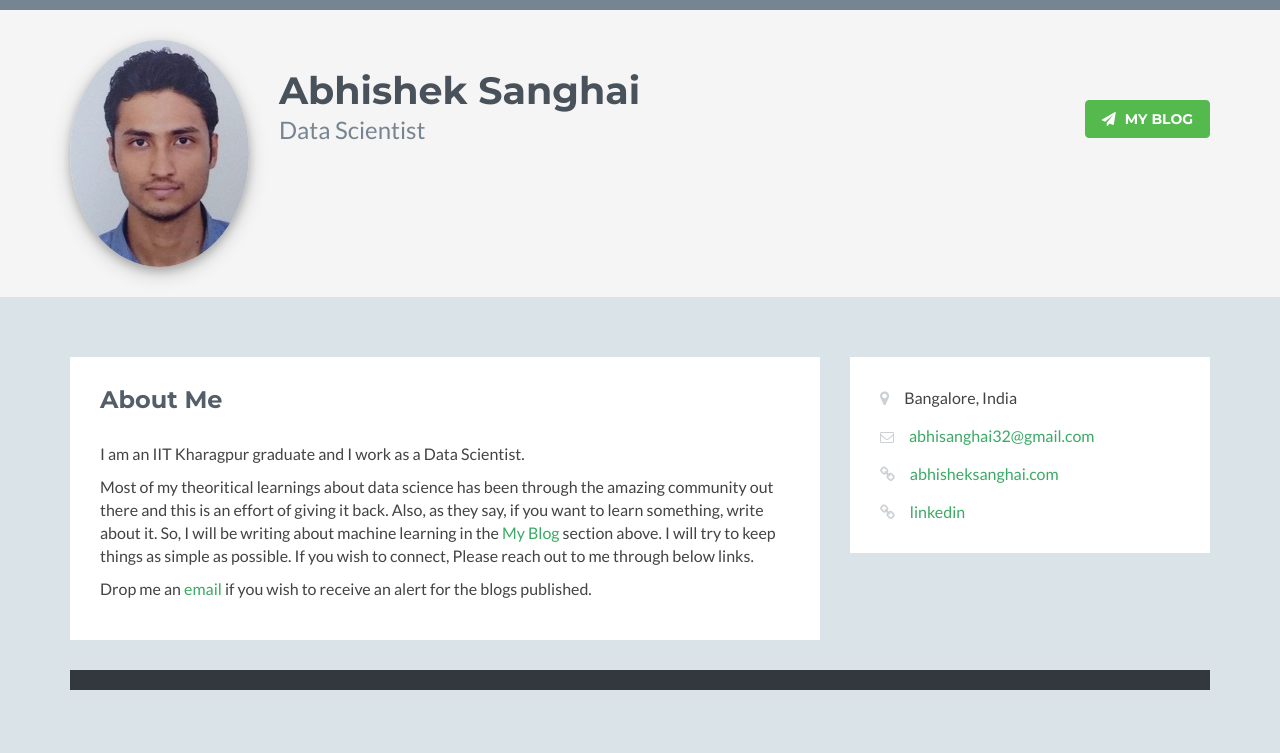
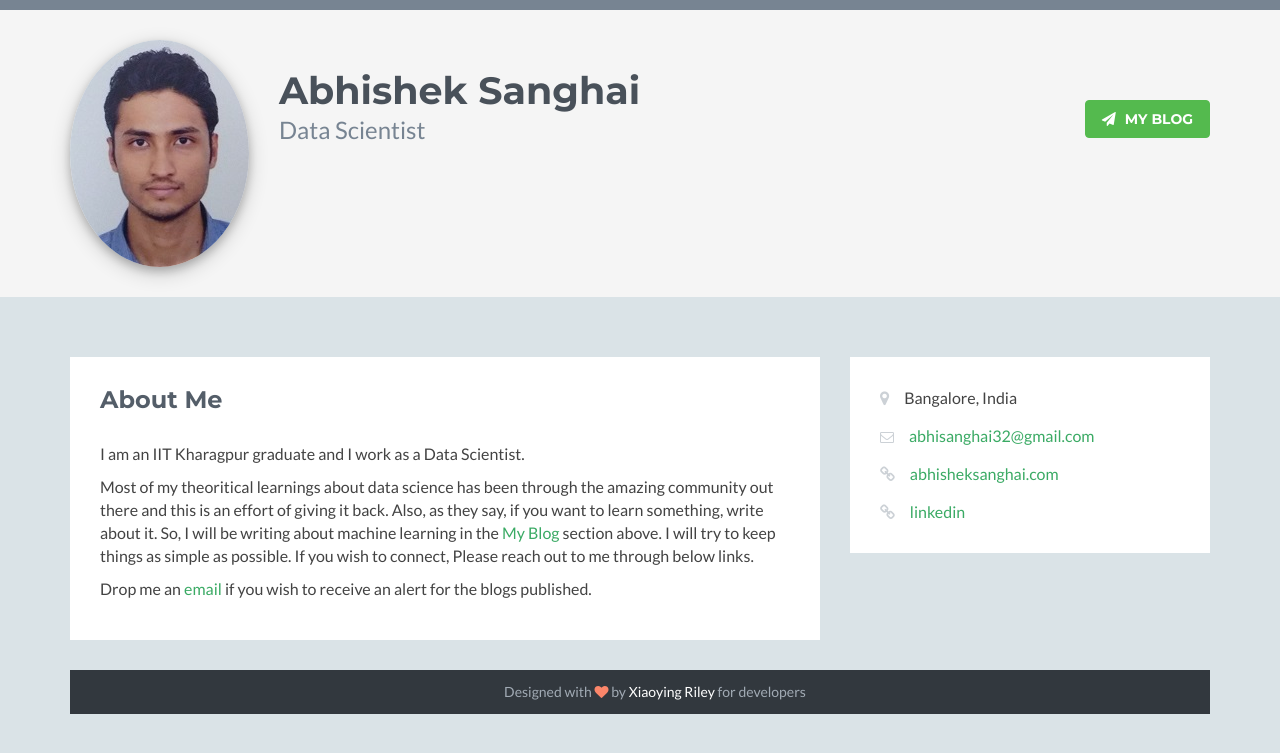
Before and after one commit to abhisheksanghai/abhisheksanghai.github.io, a Jekyll site: the page index.html, which Jekyll copies as it is, in a window 1280 px wide. Shown: the top 753 px of the page. Built offline with Jekyll 4.4.1, drawn with Linux system fonts in a browser that asks for light colours; nearby versions of some CDN libraries; library files that are not in the unit come from our copies.

Commit message:
Update index.html
Adding credits in Footer

```diff
--- a/index.html
+++ b/index.html
@@ -66,7 +66,8 @@
 <!-- ******FOOTER****** -->
     <footer class="footer">
         <div class="container text-center">
-                <!-- to be updated -->
+                <!--/* This template is released under the Creative Commons Attribution 3.0 License. Please keep the attribution link below when using for your own project. Thank you for your support. :) If you'd like to use the template without the attribution, you can check out other license options via our website: themes.3rdwavemedia.com */-->
+                <small class="copyright">Designed with <i class="fa fa-heart"></i> by <a href="http://themes.3rdwavemedia.com" target="_blank">Xiaoying Riley</a> for developers</small>
 	 </div><!--//container-->
     </footer><!--//footer-->
 
```
